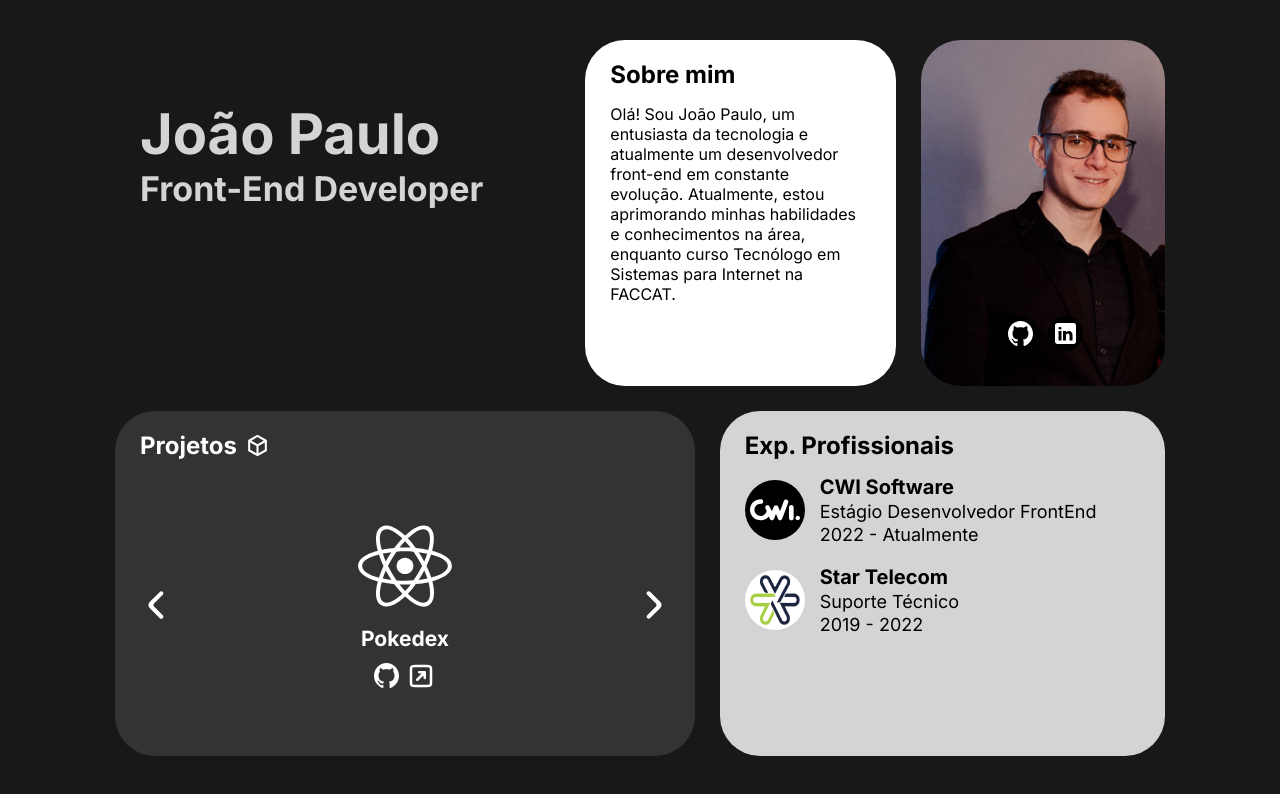
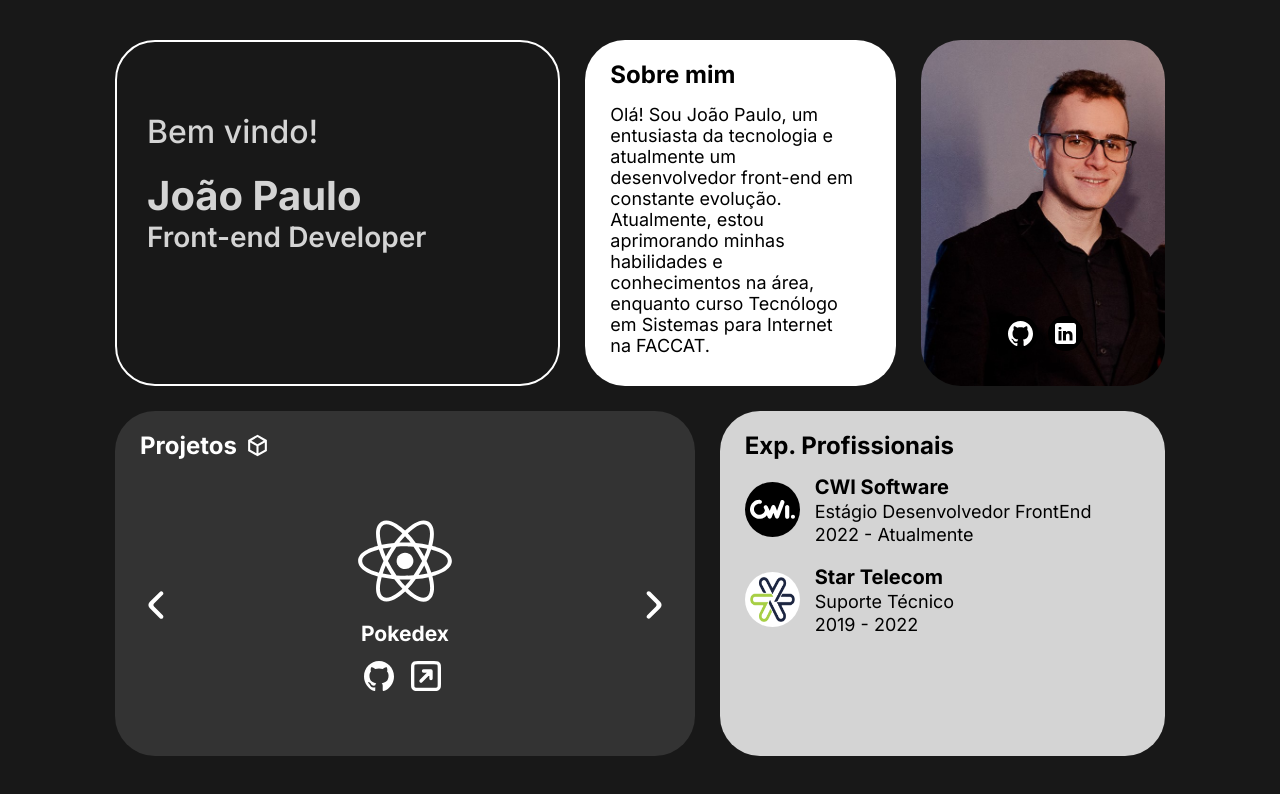
Before and after one commit to joaop-rosa/my-site, a Next.js app: page / in a window 1280 px wide. Shown: the top 794 px of the page. Built offline with nearby package versions, Linux system fonts and the light colour scheme.

Commit message:
general adjusts

```diff
--- a/src/app/components/cards/Card.module.css
+++ b/src/app/components/cards/Card.module.css
@@ -27,6 +27,7 @@
   flex: 1;
   overflow-y: auto;
   padding-right: 15px;
+  font-size: 18px;
 }
 
 .titleWrapper {
--- a/src/app/components/cards/CardCarousel.module.css
+++ b/src/app/components/cards/CardCarousel.module.css
@@ -45,7 +45,7 @@
   display: flex;
   align-items: center;
   justify-content: center;
-  gap: 7px;
+  gap: 12px;
 }
 
 @media screen and (max-width: 535px) {
--- a/src/app/components/cards/CardCarousel.tsx
+++ b/src/app/components/cards/CardCarousel.tsx
@@ -90,8 +90,8 @@ export function CardCarousel({ itens }: { itens: ProjectItem[] }) {
                       src="/icons/github.svg"
                       alt="/github.svg"
                       className={s.link}
-                      width={25}
-                      height={25}
+                      width={30}
+                      height={30}
                       priority
                     />
                   </a>
@@ -102,8 +102,8 @@ export function CardCarousel({ itens }: { itens: ProjectItem[] }) {
                     src="/icons/visit.svg"
                     alt="/visit.svg"
                     className={s.link}
-                    width={30}
-                    height={30}
+                    width={40}
+                    height={40}
                     priority
                   />
                 </a>
--- a/src/app/constants/projects.ts
+++ b/src/app/constants/projects.ts
@@ -9,7 +9,7 @@ export const PROJECTS = [
     height: 95,
   },
   {
-    name: "Site de Jéssica Birck",
+    name: "Site jurídico",
     prodUrl: "https://jessicabirck.cojuri.com.br/",
     icon: "/icons/next.svg",
     alt: "Ícone next.",
--- a/src/app/page.module.css
+++ b/src/app/page.module.css
@@ -34,19 +34,31 @@
 }
 
 .cardName {
-  padding: 60px 25px 20px;
+  padding: 20px 25px 80px 30px;
   grid-column: span 7;
   grid-row: auto;
+  display: flex;
+  flex-direction: column;
+  justify-content: center;
+  border: solid 2px white;
+  border-radius: 40px;
+  color: var(--alto);
+}
+
+.presentation {
+  font-size: 32px;
+  font-weight: 500;
 }
 
 .name {
-  color: var(--alto);
-  font-size: 56px;
+  font-size: 40px;
+  font-weight: 700;
+  margin-top: 20px;
 }
 
 .description {
-  color: var(--alto);
-  font-size: 34px;
+  font-size: 28px;
+  font-weight: 600;
 }
 
 .customCardPersonalWrapper {
@@ -150,8 +162,8 @@
 
 .workIconContainer {
   position: relative;
-  width: 50px;
-  height: 50px;
+  width: 45px;
+  height: 45px;
 }
 
 .workTextWrapper {
@@ -180,17 +192,18 @@
     height: unset;
     min-height: 700px;
     max-height: unset;
+    padding-bottom: 40px;
   }
 
   .cardName {
-    grid-column: span 11;
+    grid-column: span 10;
     grid-row: auto;
     order: 1;
     min-height: 275px;
   }
 
   .cardAbout {
-    grid-column: span 5;
+    grid-column: span 6;
     grid-row: auto;
     order: 2;
     min-height: 270px;
@@ -241,33 +254,10 @@
 }
 
 @media screen and (max-width: 768px) {
-  .content {
-    grid-template-columns: repeat(5, 1fr);
+  .cardName {
+    padding-bottom: 60px;
   }
 
-  .cardName {
-    grid-column: span 5;
-  }
-
-  .cardAbout {
-    grid-column: span 3;
-  }
-
-  .cardCarousel {
-    grid-column: span 5;
-    order: 4;
-  }
-
-  .workCardWrapper {
-    grid-column: span 5;
-  }
-
-  .customCardPersonalWrapper {
-    grid-column: span 2;
-  }
-}
-
-@media screen and (max-width: 768px) {
   .content {
     grid-template-columns: repeat(7, 1fr);
   }
@@ -283,6 +273,7 @@
 
   .cardCarousel {
     grid-column: span 7;
+    order: 4;
   }
 
   .workCardWrapper {
@@ -294,9 +285,18 @@
     grid-column: span 3;
     order: 1;
   }
+
+  .socialMediasWrapper {
+    grid-template-columns: 45px 45px;
+    grid-template-rows: 45px;
+  }
 }
 
 @media screen and (max-width: 535px) {
+  .cardName {
+    padding-left: 20px;
+  }
+
   .cardName {
     grid-column: span 7;
   }
@@ -317,12 +317,8 @@
     grid-column: span 7;
   }
 
-  .name {
-    font-size: 46px;
-  }
-
   .description {
-    font-size: 32px;
+    font-size: 24px;
   }
 
   .personalImage {
--- a/src/app/page.tsx
+++ b/src/app/page.tsx
@@ -27,8 +27,9 @@ export default function Home() {
         <div className={s.content}>
           <Card type={CARD_TYPE.CUSTOM}>
             <div className={s.cardName}>
+              <h3 className={s.presentation}>Bem vindo!</h3>
               <h1 className={s.name}>João Paulo</h1>
-              <h2 className={s.description}>Front-End Developer</h2>
+              <h2 className={s.description}>Front-end Developer</h2>
             </div>
           </Card>
           <Card
```
